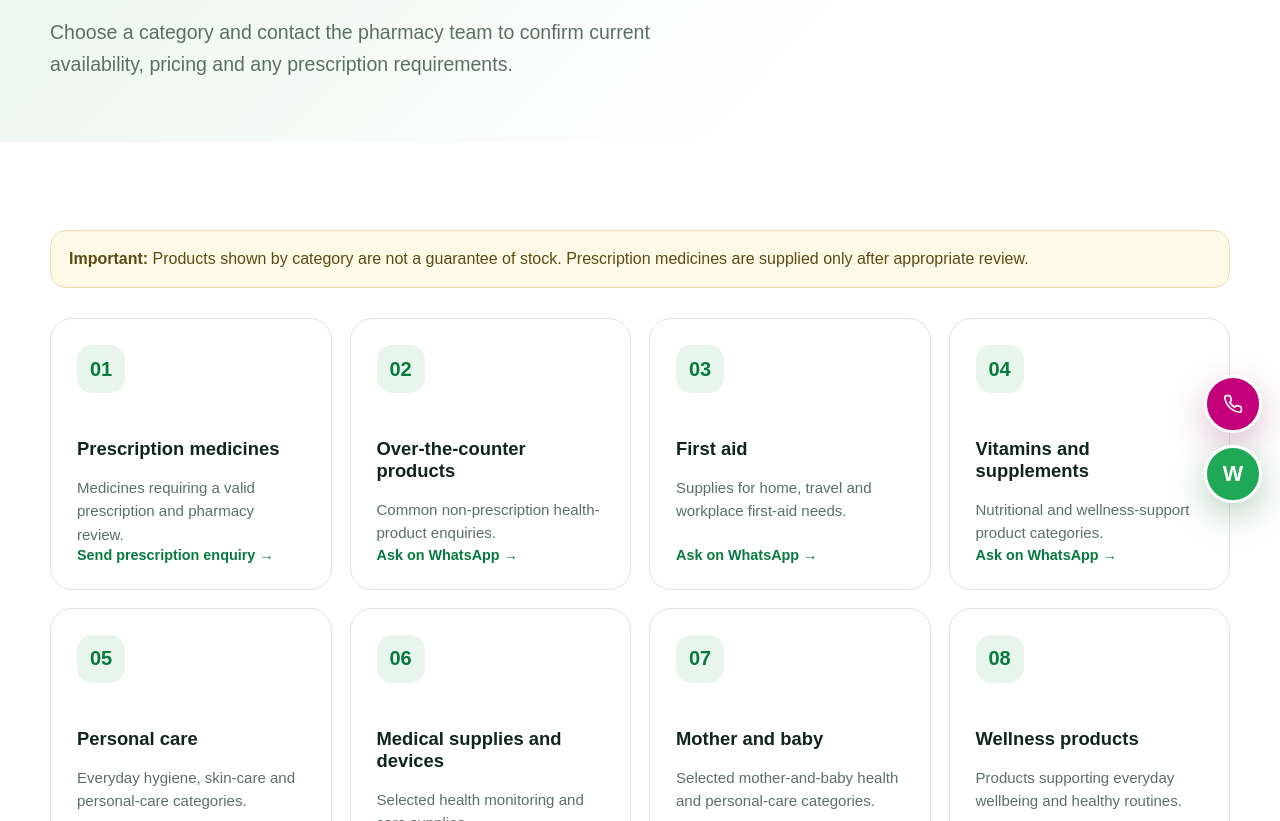
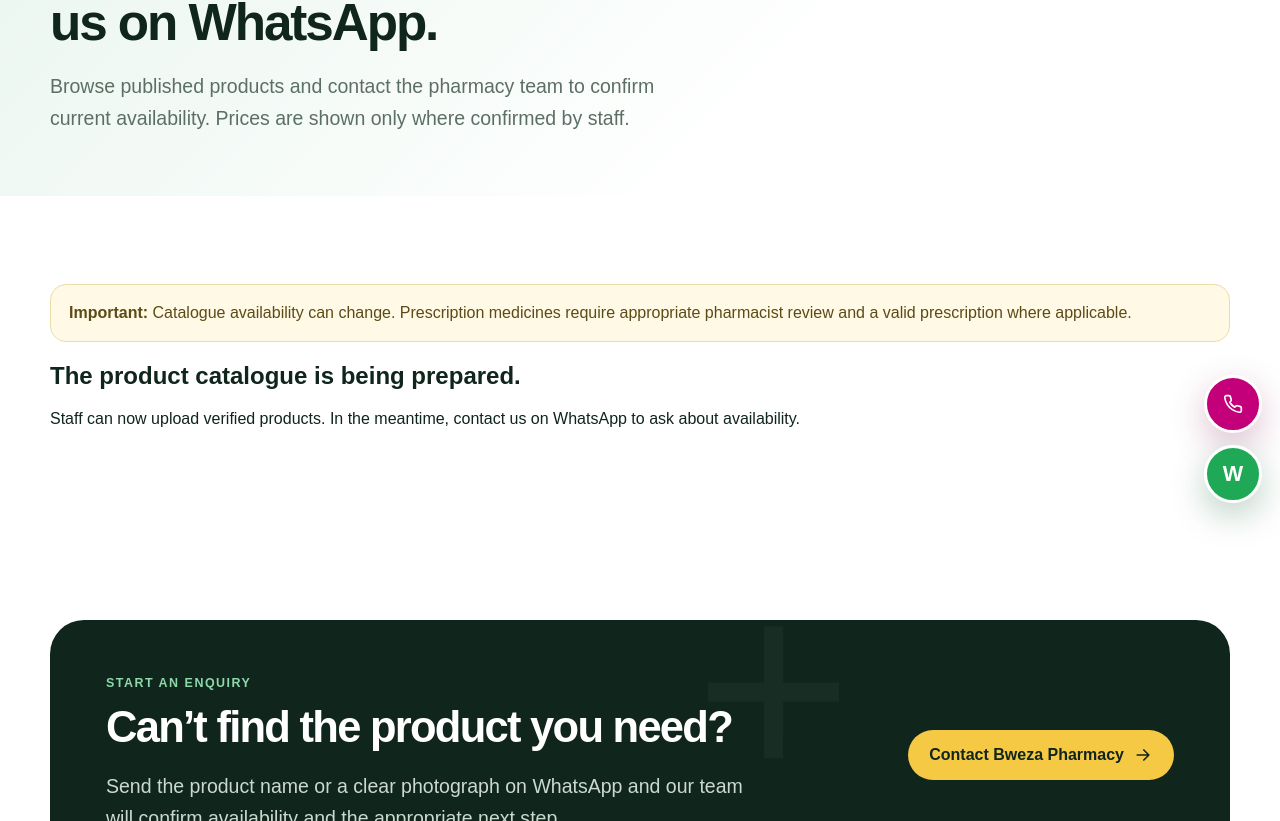
Before and after one commit to Bafakyiivan/Bweza-Pharmacy, a Next.js app: page /products in a window 1280 px wide. Shown: the part 279-1100 px from the top of the page. Built offline with nearby package versions, Linux system fonts and the light colour scheme; no server answers.

Commit message:
Update catalogue experience: app/products/page.tsx

```diff
--- a/app/products/page.tsx
+++ b/app/products/page.tsx
@@ -1,24 +1,13 @@
 import type { Metadata } from "next";
-import Link from "next/link";
 import { PageHero } from "@/components/page-hero";
+import { ProductCatalog } from "@/components/product-catalog";
 import { CtaBand } from "@/components/cta-band";
-import { isExternalWhatsApp, whatsappHref } from "@/lib/site";
+import { listProducts } from "@/lib/catalog";
 
-export const metadata: Metadata = { title: "Products", description: "Browse pharmacy, wellness, personal-care and medical-supply categories available for enquiry at Bweza Pharmacy in Kampala.", alternates: { canonical: "/products" } };
+export const metadata: Metadata = { title: "Product Catalogue", description: "Browse products available for enquiry from Bweza Pharmacy in Kibuye, Kampala.", alternates: { canonical: "/products" } };
+export const dynamic = "force-dynamic";
 
-const categories = [
-  ["Prescription medicines", "Medicines requiring a valid prescription and pharmacy review."],
-  ["Over-the-counter products", "Common non-prescription health-product enquiries."],
-  ["First aid", "Supplies for home, travel and workplace first-aid needs."],
-  ["Vitamins and supplements", "Nutritional and wellness-support product categories."],
-  ["Personal care", "Everyday hygiene, skin-care and personal-care categories."],
-  ["Medical supplies and devices", "Selected health monitoring and care supplies."],
-  ["Mother and baby", "Selected mother-and-baby health and personal-care categories."],
-  ["Wellness products", "Products supporting everyday wellbeing and healthy routines."],
-];
-
-export default function ProductsPage() { return <><PageHero eyebrow="Products" title="Browse by product category." description="Choose a category and contact the pharmacy team to confirm current availability, pricing and any prescription requirements." /><section className="section"><div className="container"><div className="notice" role="note"><strong>Important:</strong> Products shown by category are not a guarantee of stock. Prescription medicines are supplied only after appropriate review.</div><div className="grid-4" style={{marginTop:30}}>{categories.map(([title,text],i)=>{
-  const isPrescription = i === 0;
-  const href = isPrescription ? "/prescription" : whatsappHref(`Hello Bweza Pharmacy, I would like to ask about ${title.toLowerCase()}. Please confirm availability and price.`);
-  return <article className="card category-card" key={title}><div className="icon-box">{String(i+1).padStart(2,"0")}</div><h2 style={{fontSize:"1.15rem"}}>{title}</h2><p>{text}</p>{isPrescription ? <Link href={href} className="card-link">Send prescription enquiry →</Link> : <a href={href} className="card-link" target={isExternalWhatsApp ? "_blank" : undefined} rel={isExternalWhatsApp ? "noreferrer" : undefined} data-conversion="whatsapp_click" data-intent={title.toLowerCase().replaceAll(" ", "_")} data-location="products_page">Ask on WhatsApp →</a>}</article>;
-})}</div></div></section><CtaBand title="Can’t find the category you need?" text="Send a clear product enquiry and our team can confirm whether it is available or advise you on the next appropriate step." /></> }
+export default async function ProductsPage() {
+  const products = await listProducts().catch(() => []);
+  return <><PageHero eyebrow="Product catalogue" title="Find what you need, then ask us on WhatsApp." description="Browse published products and contact the pharmacy team to confirm current availability. Prices are shown only where confirmed by staff." /><section className="section"><div className="container"><div className="notice" role="note"><strong>Important:</strong> Catalogue availability can change. Prescription medicines require appropriate pharmacist review and a valid prescription where applicable.</div>{products.length ? <ProductCatalog products={products} /> : <div className="catalog-empty"><h2>The product catalogue is being prepared.</h2><p>Staff can now upload verified products. In the meantime, contact us on WhatsApp to ask about availability.</p></div>}</div></section><CtaBand title="Can’t find the product you need?" text="Send the product name or a clear photograph on WhatsApp and our team will confirm availability and the appropriate next step." /></>;
+}
```
